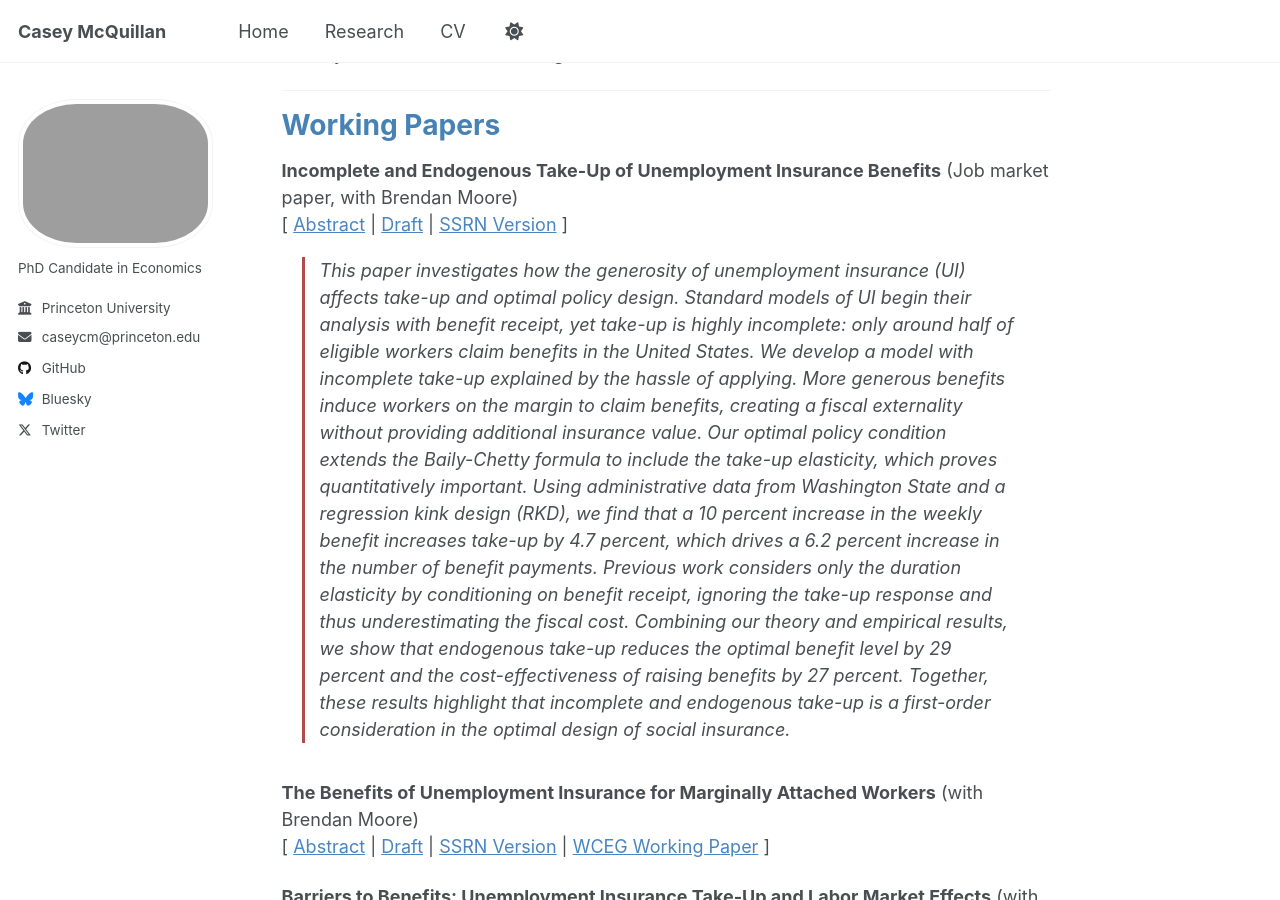
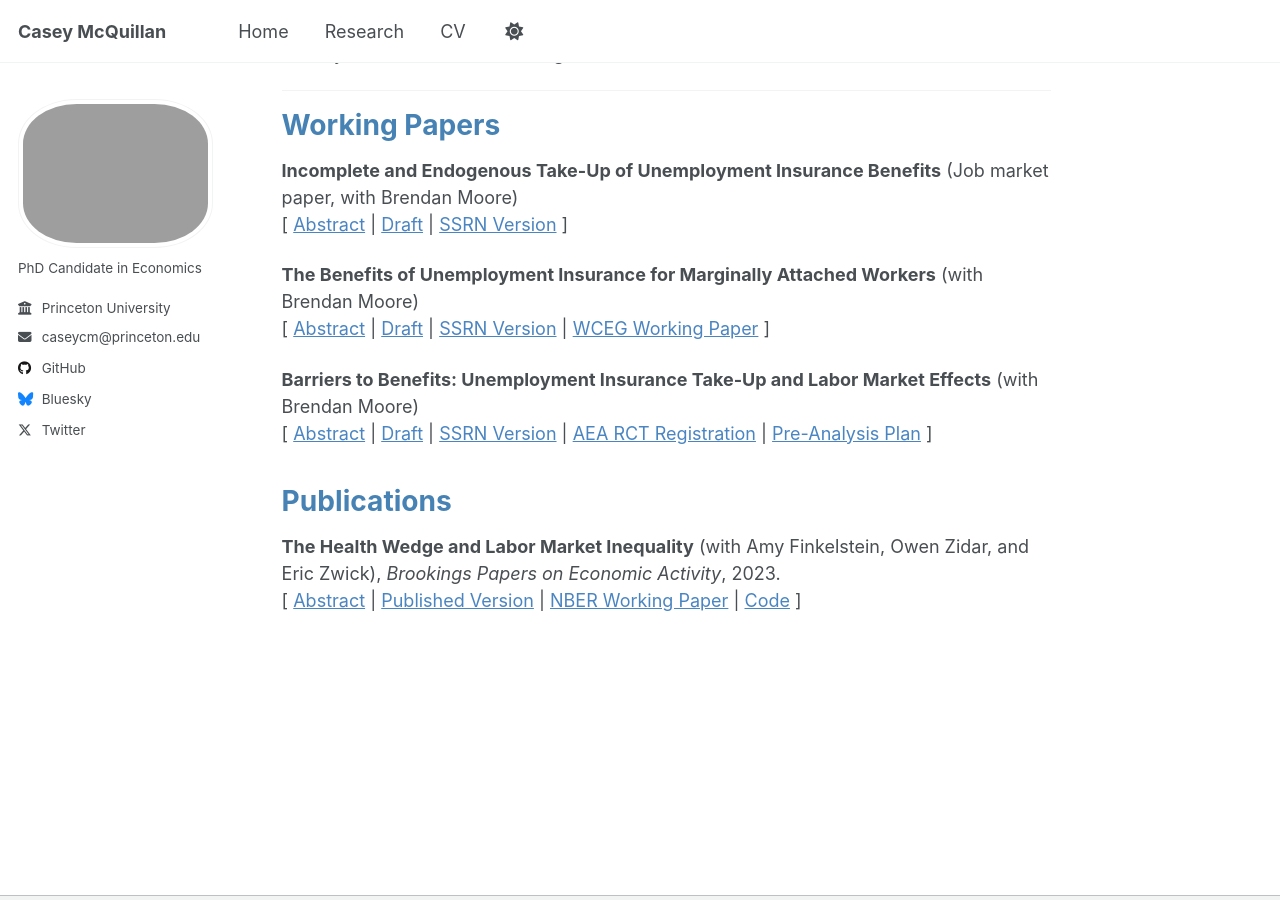
Before and after one commit to casey-mcquillan/casey-mcquillan.github.io, a Jekyll site: the page built from _pages/about.md, in a window 1280 px wide and 900 px high, scrolled down 720 px. Built offline with Jekyll 4.4.1, drawn with Linux system fonts in a browser that asks for light colours.

Commit message:
Update "About" (minor)

```diff
--- a/_pages/about.md
+++ b/_pages/about.md
@@ -21,7 +21,7 @@ Previously, I served as an Operations Research Specialist at the Washington Stat
 
 **Incomplete and Endogenous Take-Up of Unemployment Insurance Benefits** (Job market paper, with Brendan Moore) <br>
 [ [Abstract](#){: onclick="event.preventDefault(); toggleAbstract('abstract_JMP')" .paper-link} | [Draft](https://casey-mcquillan.github.io/files/McQuillan_JMP_EndogenousTakeup.pdf){: target="_blank"  rel="noopener noreferrer" .paper-link} | [SSRN Version](https://papers.ssrn.com/sol3/papers.cfm?abstract_id=5692222){: target="_blank"  rel="noopener noreferrer" .paper-link} ]
-<div id="abstract_JMP">
+<div id="abstract_JMP" class="abstract hidden">
 <blockquote style="margin-left: 20px; padding-left: 15px; border-left: 3px solid rgb(181, 74, 74);">
 This paper investigates how the generosity of unemployment insurance (UI) affects take-up and optimal policy design. Standard models of UI begin their analysis with benefit receipt, yet take-up is highly incomplete: only around half of eligible workers claim benefits in the United States. We develop a model with incomplete take-up explained by the hassle of applying. More generous benefits induce workers on the margin to claim benefits, creating a fiscal externality without providing additional insurance value. Our optimal policy condition extends the Baily-Chetty formula to include the take-up elasticity, which proves quantitatively important. Using administrative data from Washington State and a regression kink design (RKD), we find that a 10 percent increase in the weekly benefit increases take-up by 4.7 percent, which drives a 6.2 percent increase in the number of benefit payments. Previous work considers only the duration elasticity by conditioning on benefit receipt, ignoring the take-up response and thus underestimating the fiscal cost. Combining our theory and empirical results, we show that endogenous take-up reduces the optimal benefit level by 29 percent and the cost-effectiveness of raising benefits by 27 percent. Together, these results highlight that incomplete and endogenous take-up is a first-order consideration in the optimal design of social insurance.
 </blockquote>
```
